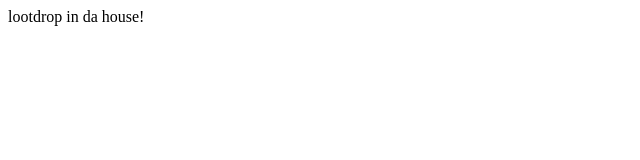
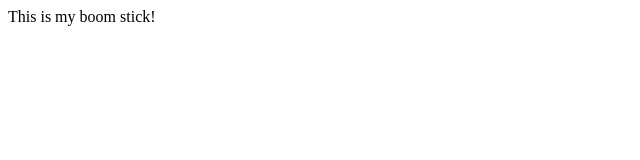
Before and after one commit to mojochao/lootdrop, a plain HTML site: page site/www/index.html in a window 1280 px wide. Shown: the full height of the page, 0-640 px from the left. Drawn offline with Linux system fonts and the light colour scheme.

Commit message:
changed site content

```diff
--- a/site/www/index.html
+++ b/site/www/index.html
@@ -5,6 +5,6 @@
     <title>lootdrop</title>
   </head>
   <body>
-    lootdrop in da house!
+    This is my boom stick!
   </body>
 </html>
```
